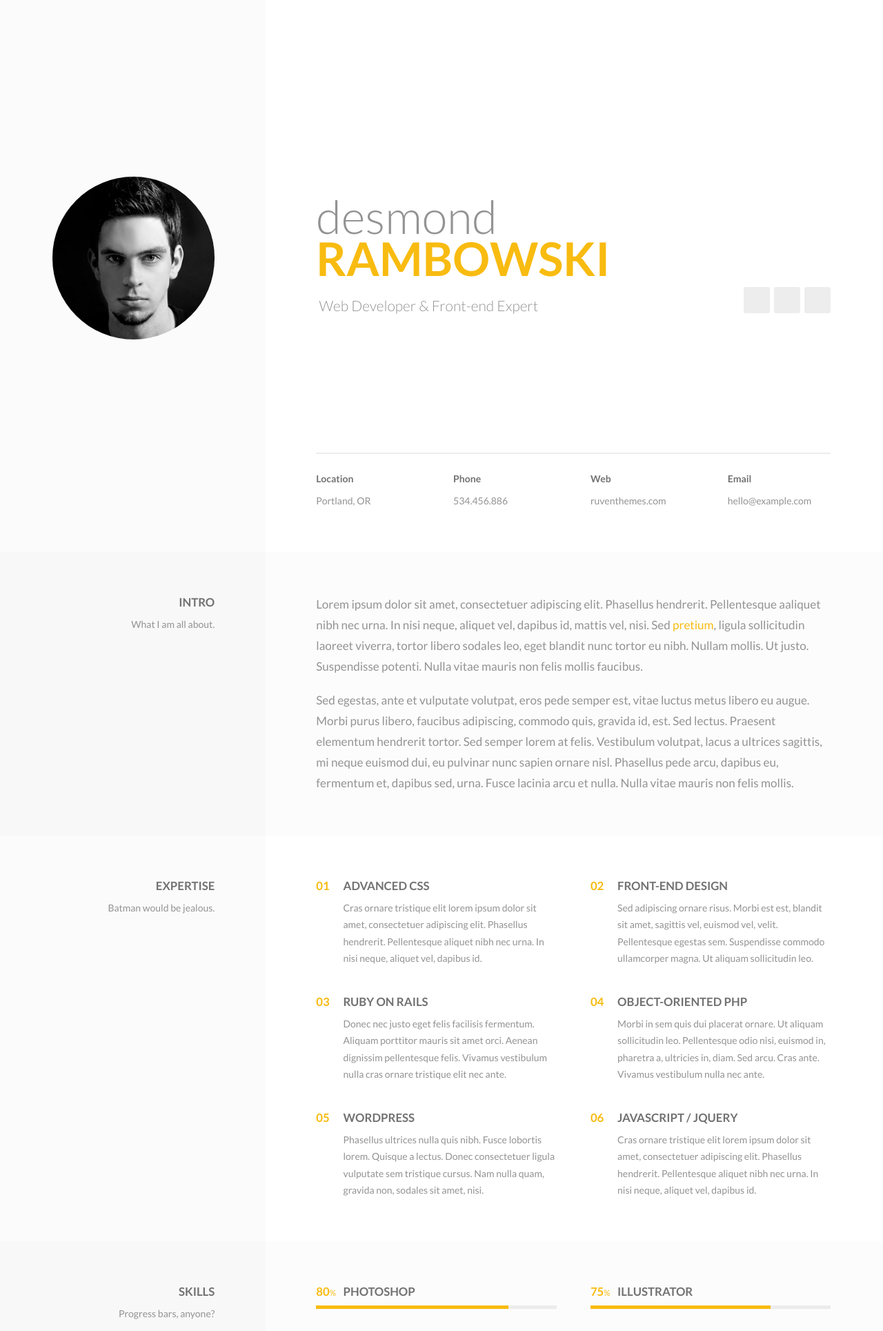
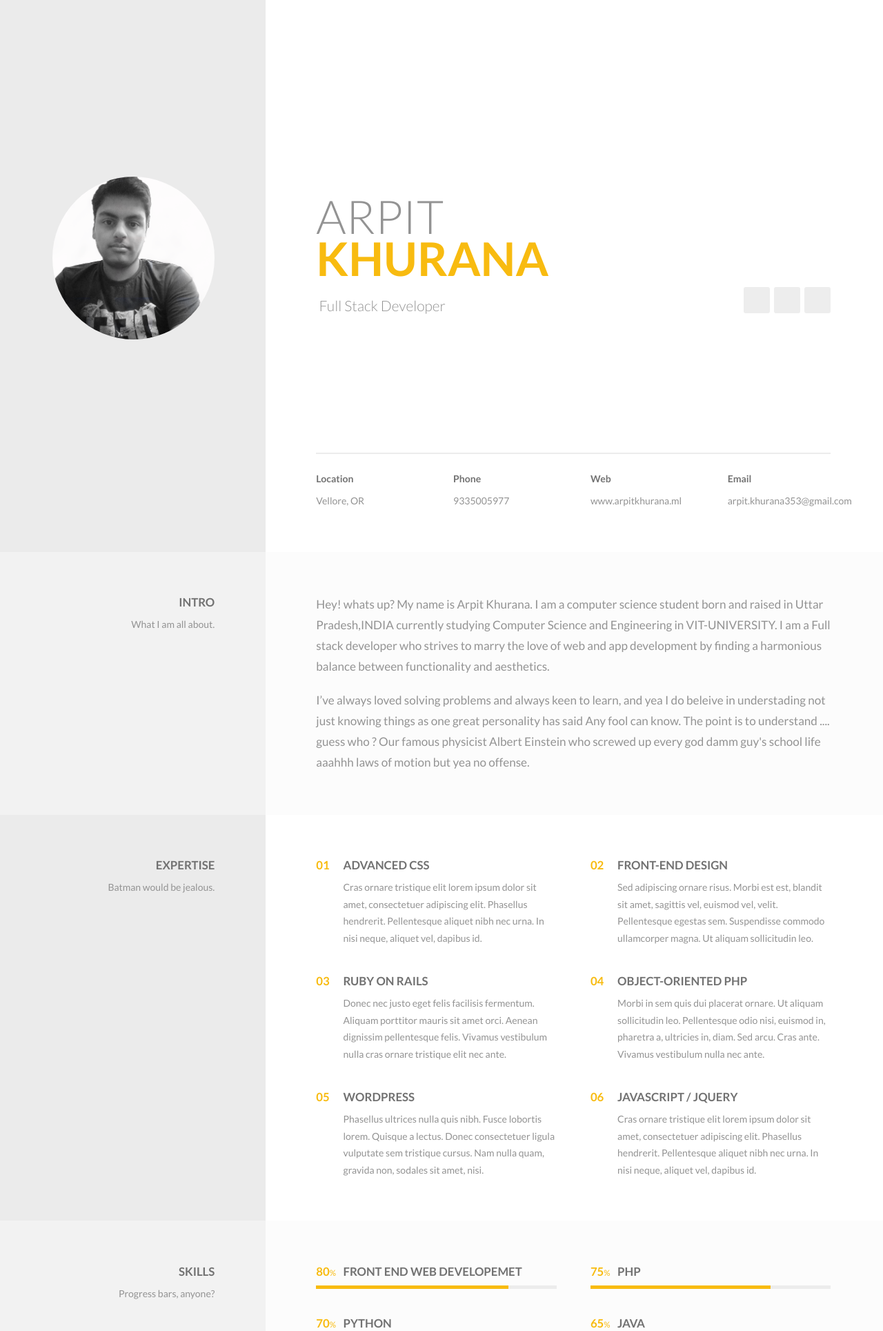
Before and after one commit to arpit353/arpit353, a PHP site: page / in a window 1280 px wide. Shown: the top 1929 px of the page at 69% size. Run offline with PHP 8.4, Linux system fonts and the light colour scheme; some web fonts are replaced.

Commit message:
Intro and skills changed in light version

```diff
--- a/dark/index.html
+++ b/dark/index.html
@@ -95,10 +95,10 @@
                                                 <h1 class="c-brand__title  t-title">
                                                     <span class="c-brand__sizer">
                                                         <span class="a-header  c-brand__first-word  t-title__first-word">
-                                                            Desmond
+                                                            Arpit
                                                         </span>
                                                         <span class="a-header  c-brand__second-word  t-title__second-word">
-                                                            Rambowski
+                                                            Khurana
                                                         </span>
                                                     </span>
                                                 </h1>
--- a/light/assets/css/themes.light.css
+++ b/light/assets/css/themes.light.css
@@ -96,7 +96,7 @@ hr,
 }
 
 .t-title__first-word {
-  text-transform: lowercase;
+  text-transform: uppercase;
   font-weight: 300;
 }
 
@@ -195,7 +195,7 @@ a .fa,
   .t-section,
   .t-section__header,
   .t-section--header .t-section__header {
-    background: #fbfbfb;
+    background: #ebebeb;
   }
   .t-section__content {
     background: #fff;
@@ -203,7 +203,7 @@ a .fa,
   /* Even Sections */
   .t-section:nth-child(even),
   .t-section:nth-child(even) .t-section__header {
-    background: #f8f8f8;
+    background: #f2f2f2;
   }
   .t-section:nth-child(even) .t-section__content {
     background: #fcfcfc;
--- a/light/index.html
+++ b/light/index.html
@@ -77,7 +77,7 @@
 
                                     <div class="c-header__avatar">
                                         <div class="a-header  c-avatar">
-                                            <img class="c-avatar__img" src="assets/images/header/avatar.jpg" alt="">
+                                            <img class="c-avatar__img" src="assets/images/header/profile.png" alt="">
                                         </div><!-- /c-avatar -->
                                     </div><!-- /c-header-avatar -->
 
@@ -95,16 +95,16 @@
                                                 <h1 class="c-brand__title  t-title">
                                                     <span class="c-brand__sizer">
                                                         <span class="a-header  c-brand__first-word  t-title__first-word">
-                                                            Desmond
+                                                            Arpit
                                                         </span>
                                                         <span class="a-header  c-brand__second-word  t-title__second-word">
-                                                            Rambowski
+                                                            Khurana
                                                         </span>
                                                     </span>
                                                 </h1>
                                                 <h2 class="a-header  c-brand__sub-title  t-sub-title">
                                                     <span class="c-brand__sizer">
-                                                        Web Developer &amp; Front-end Expert
+                                                        Full Stack Developer
                                                     </span>
                                                 </h2>
                                             </div><!-- /c-brand -->
@@ -142,7 +142,7 @@
                                                     <div class="o-content__body">
                                                         <h4>Location</h4>
                                                         <address>
-                                                            Portland, OR
+                                                            Vellore, OR
                                                         </address>
                                                     </div>
                                                 </div><!-- /o-content -->
@@ -153,7 +153,7 @@
                                                     <div class="o-content__body">
                                                         <h4>Phone</h4>
                                                         <p>
-                                                            534.456.886
+                                                            9335005977
                                                         </p>
                                                     </div>
                                                 </div><!-- /o-content -->
@@ -166,7 +166,7 @@
                                                             <h4>Web</h4>
                                                             <p>
                                                                 <span class="t-link-container__item--blended">
-                                                                    ruventhemes.com
+                                                                    www.arpitkhurana.ml
                                                                 </span>
                                                             </p>
                                                         </a><!-- /o-link-container -->
@@ -181,7 +181,7 @@
                                                             <h4>Email</h4>
                                                             <p>
                                                                 <span class="t-link-container__item--blended">
-                                                                    hello@example.com
+                                                                    arpit.khurana353@gmail.com
                                                                 </span>
                                                             </p>
                                                         </a><!-- /o-link-container -->
@@ -233,11 +233,10 @@
                                 <div class="c-intro">
                                     <div class="o-content__body">
                                         <p>
-                                            Lorem ipsum dolor sit amet, consectetuer adipiscing elit. Phasellus hendrerit. Pellentesque aaliquet nibh nec urna. In nisi neque, aliquet vel, dapibus id, mattis vel, nisi. Sed
-                                            <a href="#" target="_blank">pretium</a>, ligula sollicitudin laoreet viverra, tortor libero sodales leo, eget blandit nunc tortor eu nibh. Nullam mollis. Ut justo. Suspendisse potenti. Nulla vitae mauris non felis mollis faucibus.
+                                            Hey! whats up? My name is Arpit Khurana. I am a computer science student born and raised in Uttar Pradesh,INDIA currently studying Computer Science and Engineering in VIT-UNIVERSITY. I am a Full stack developer who strives to marry the love of web and app development by finding a harmonious balance between functionality and aesthetics.
                                         </p>
                                         <p>
-                                            Sed egestas, ante et vulputate volutpat, eros pede semper est, vitae luctus metus libero eu augue. Morbi purus libero, faucibus adipiscing, commodo quis, gravida id, est. Sed lectus. Praesent elementum hendrerit tortor. Sed semper lorem at felis. Vestibulum volutpat, lacus a ultrices sagittis, mi neque euismod dui, eu pulvinar nunc sapien ornare nisl. Phasellus pede arcu, dapibus eu, fermentum et, dapibus sed, urna. Fusce lacinia arcu et nulla. Nulla vitae mauris non felis mollis.
+                                            I’ve always loved solving problems and always keen to learn, and yea I do beleive in understading not just knowing things as one great personality has said Any fool can know. The point is to understand .... guess who ? Our famous physicist Albert Einstein who screwed up every god damm guy's school life aaahhh laws of motion but yea no offense.
                                         </p>
                                     </div>
                                 </div>
@@ -422,7 +421,7 @@
                                                 </div>
                                             </div>
                                             <div class="o-media__body">
-                                                <h3>Photoshop</h3>
+                                                <h3>Front End Web Developemet</h3>
                                             </div>
                                         </div>
                                         <div class="c-progress-bar  o-content__body  t-border-color-bg  u-mt-text">
@@ -440,7 +439,7 @@
                                                 </div>
                                             </div>
                                             <div class="o-media__body">
-                                                <h3>Illustrator</h3>
+                                                <h3>PHP</h3>
                                             </div>
                                         </div>
                                         <div class="c-progress-bar  o-content__body  t-border-color-bg  u-mt-text">
@@ -458,7 +457,7 @@
                                                 </div>
                                             </div>
                                             <div class="o-media__body">
-                                                <h3>Git</h3>
+                                                <h3>Python</h3>
                                             </div>
                                         </div>
                                         <div class="c-progress-bar  o-content__body  t-border-color-bg  u-mt-text">
@@ -476,7 +475,7 @@
                                                 </div>
                                             </div>
                                             <div class="o-media__body">
-                                                <h3>After Effects</h3>
+                                                <h3>Java</h3>
                                             </div>
                                         </div>
                                         <div class="c-progress-bar  o-content__body  t-border-color-bg  u-mt-text">
@@ -494,7 +493,7 @@
                                                 </div>
                                             </div>
                                             <div class="o-media__body">
-                                                <h3>Sketch</h3>
+                                                <h3>C++</h3>
                                             </div>
                                         </div>
                                         <div class="c-progress-bar  o-content__body  t-border-color-bg  u-mt-text">
@@ -512,7 +511,7 @@
                                                 </div>
                                             </div>
                                             <div class="o-media__body">
-                                                <h3>CSS3 Animation</h3>
+                                                <h3>Android App Developemnt</h3>
                                             </div>
                                         </div>
                                         <div class="c-progress-bar  o-content__body  t-border-color-bg  u-mt-text">
@@ -530,7 +529,7 @@
                                                 </div>
                                             </div>
                                             <div class="o-media__body">
-                                                <h3>PageSpeed Insights</h3>
+                                                <h3>Bootstrap</h3>
                                             </div>
                                         </div>
                                         <div class="c-progress-bar  o-content__body  t-border-color-bg  u-mt-text">
@@ -548,7 +547,7 @@
                                                 </div>
                                             </div>
                                             <div class="o-media__body">
-                                                <h3>SEO</h3>
+                                                <h3>SQL</h3>
                                             </div>
                                         </div>
                                         <div class="c-progress-bar  o-content__body  t-border-color-bg  u-mt-text">
```
Also changed, not shown: light/assets/images/header/profile.png (added).
